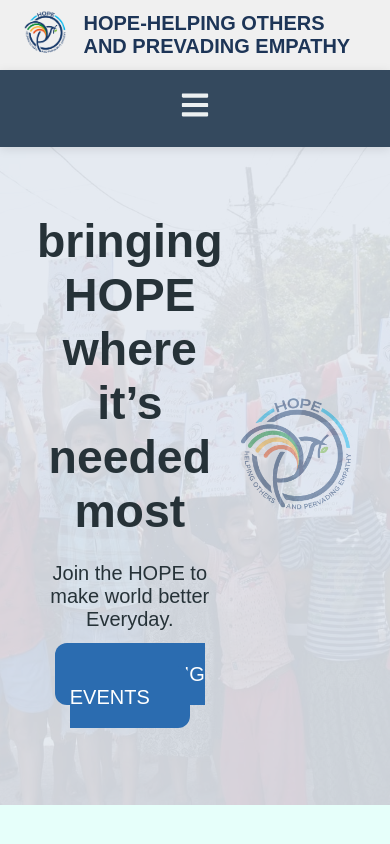
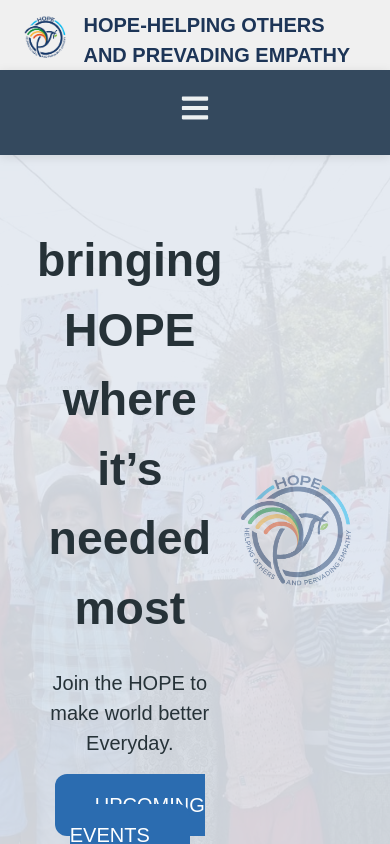
Before and after one commit to Achyutha-reddy/HOPE_VJIT, a React (Create React App) app: page / in a window 390 px wide. Shown: the top 844 px of the page. Built offline with nearby package versions, Linux system fonts and the light colour scheme.

Commit message:
first commit

```diff
--- a/src/App.css
+++ b/src/App.css
@@ -1,68 +1,120 @@
-/* General Styles */
-body, html {
+/* Global Reset */
+*,
+*::before,
+*::after {
   margin: 0;
   padding: 0;
-  font-family: Arial, sans-serif;
-  min-height: 100vh;
-  display: flex;
-  flex-direction: column;
+  box-sizing: border-box;
 }
 
-.App {
+body {
+  font-family: Arial, sans-serif;
+  line-height: 1.5;
+}
+/* Wrapper for your main content */
+.main-container {
   display: flex;
   flex-direction: column;
   min-height: 100vh;
 }
 
-/* Sticky Header */
-header {
-  position: sticky;
-  top: 0;
-  z-index: 1000; /* Keeps the header above other elements */
-  background-color: #282c34;
-  color: white;
-  padding: 10px 20px;
-  box-shadow: 0px 2px 10px rgba(0, 0, 0, 0.1);
+/* Flexbox for Header, Main Content, and Footer */
+header, footer {
+  width: 100%;
 }
 
-header h1 {
-  margin: 0;
-  font-size: 1.5rem;
+main {
+  flex: 1;
+  display: flex;
+  flex-direction: column;
 }
 
-/* Sticky Navbar */
+/* Navigation Bar */
 .navbar {
-  position: sticky;
-  top: 50px; /* Offset for header height */
-  z-index: 999;
-  background-color: #444;
+  display: flex;
+  justify-content: space-between;
+  padding: 10px;
+}
+
+/* Make Navbar items stack on small screens */
+@media screen and (max-width: 768px) {
+  .navbar {
+    flex-direction: column;
+    align-items: center;
+  }
+}
+
+/* Hero Section */
+.hero {
+  background: #f0f0f0;
+  padding: 50px;
+  text-align: center;
+}
+
+/* Footer */
+footer {
+  background-color: #222;
   color: white;
+  text-align: center;
+  padding: 20px;
+}
+/* Header Component */
+header {
+  padding: 20px;
+  background-color: #333;
+  color: white;
+}
+
+header .logo {
+  font-size: 24px;
+  font-weight: bold;
+}
+
+/* Navbar Styles */
+.navbar {
   display: flex;
-  justify-content: space-around;
-  padding: 10px 0;
-  box-shadow: 0px 1px 8px rgba(0, 0, 0, 0.1);
+  justify-content: space-between;
+  align-items: center;
 }
 
 .navbar a {
   color: white;
   text-decoration: none;
-  font-size: 1rem;
-  padding: 10px 15px;
-  transition: background-color 0.3s, color 0.3s;
+  padding: 10px;
 }
 
-/* Main Content */
-main {
-  flex: 1; /* Allows the main content to expand and fill available space */
-  padding: 20px;
-  background-color: #f9f9f9;
+/* For smaller screens, change the navbar items to vertical */
+@media screen and (max-width: 768px) {
+  .navbar {
+    flex-direction: column;
+    align-items: center;
+  }
+
+  .navbar a {
+    padding: 10px 0;
+  }
 }
 
-/* Sticky Footer */
-/* Responsive Adjustments */
-@media (max-width: 768px) {
-  header h1 {
-    font-size: 1.2rem;
+/* Footer Styles */
+footer {
+  background-color: #111;
+  color: white;
+  padding: 10px;
+  text-align: center;
+}
+
+footer a {
+  color: #ddd;
+  text-decoration: none;
+}
+/* For devices with a width of 768px or less (tablets and mobile phones) */
+@media screen and (max-width: 768px) {
+  .main-container {
+    flex-direction: column;
+  }
+
+  .hero {
+    padding: 30px 15px;
   }
 
   .navbar {
@@ -71,6 +123,29 @@
   }
 
   .navbar a {
-    margin: 5px 0;
+    margin: 10px 0;
   }
 }
+
+/* For devices with a width of 480px or less (phones in portrait mode) */
+@media screen and (max-width: 480px) {
+  header {
+    padding: 15px;
+  }
+
+  .hero {
+    font-size: 14px;
+    padding: 20px 10px;
+  }
+}
+/* Instead of a fixed width, use percentages or flex */
+.container {
+  width: 100%;
+  max-width: 1200px;
+  margin: 0 auto;
+}
+
+/* For elements with flexible widths */
+.flex-item {
+  flex: 1;
+}
```
